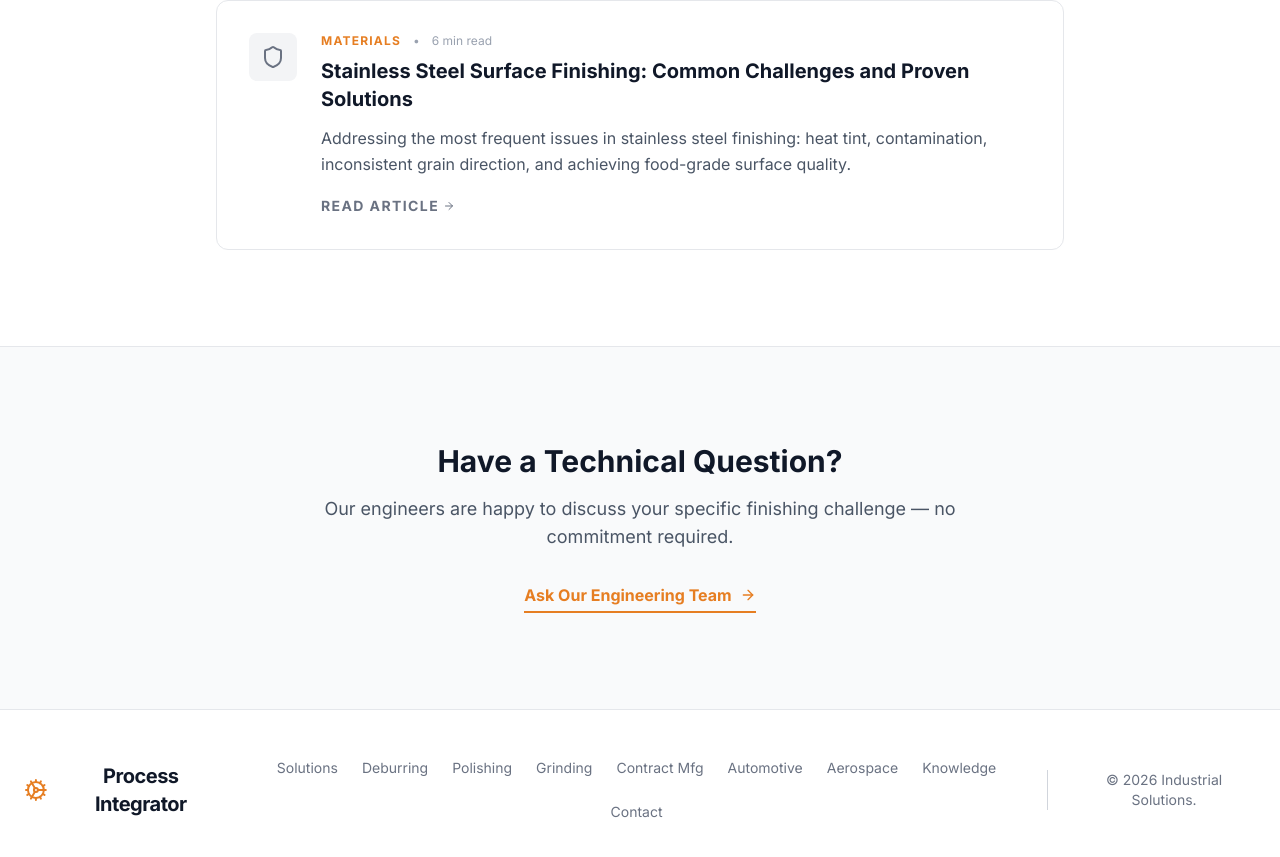
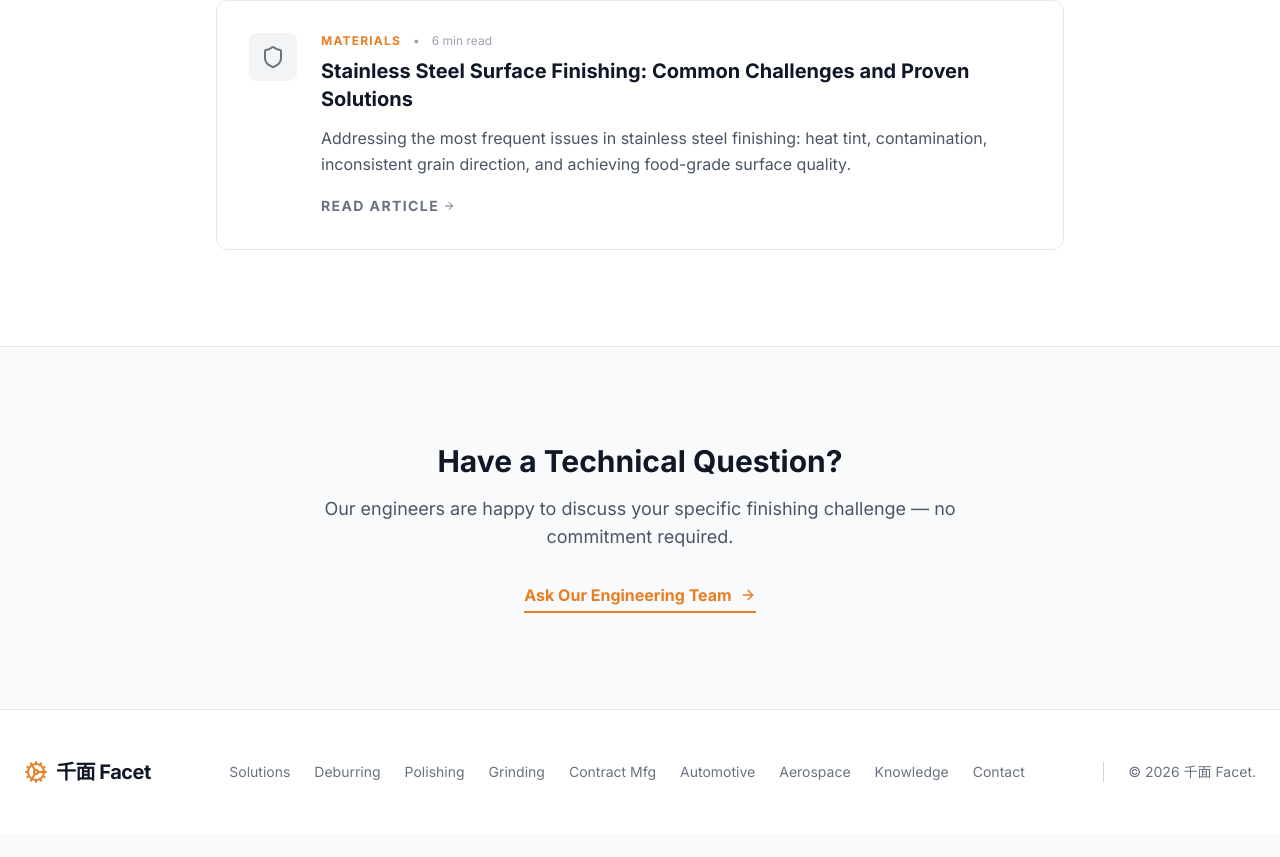
Before and after one commit to EricFTC/machine-solution, a React (Vite) app: page /knowledge in a window 1280 px wide. Shown: the part 1699-2556 px from the top of the page. After the commit the page ends 2533 px from the top, so only its background shows below. Built offline with nearby package versions, Linux system fonts and the light colour scheme.

Commit message:
feat: rebrand Integrator → 千面 Facet

```diff
--- a/index.html
+++ b/index.html
@@ -5,21 +5,21 @@
     <meta name="viewport" content="width=device-width, initial-scale=1.0" />
 
     <!-- Primary Meta Tags -->
-    <title>Integrator — Metal Surface Finishing | Deburring, Polishing & Grinding Services</title>
+    <title>千面 Facet — Metal Surface Finishing | Deburring, Polishing & Grinding Services</title>
     <meta name="description" content="Professional metal surface finishing services: deburring, polishing, grinding, and brush finishing. Process-first approach from sample testing to production. Engineering review within 24 hours." />
     <meta name="keywords" content="metal deburring service, metal polishing service, metal grinding service, surface finishing China, brush finishing, mirror polishing, edge radiusing, metal finishing supplier" />
     <link rel="canonical" href="https://animated-vacherin-dc0614.netlify.app/" />
 
     <!-- Open Graph -->
-    <meta property="og:title" content="Integrator — Metal Surface Finishing Services" />
+    <meta property="og:title" content="千面 Facet — Metal Surface Finishing Services" />
     <meta property="og:description" content="Professional metal surface finishing: deburring, polishing, grinding, and brush finishing. Process-first approach from sample testing to production." />
     <meta property="og:type" content="website" />
     <meta property="og:url" content="https://animated-vacherin-dc0614.netlify.app/" />
-    <meta property="og:site_name" content="Integrator" />
+    <meta property="og:site_name" content="千面 Facet" />
 
     <!-- Twitter Card -->
     <meta name="twitter:card" content="summary_large_image" />
-    <meta name="twitter:title" content="Integrator — Metal Surface Finishing Services" />
+    <meta name="twitter:title" content="千面 Facet — Metal Surface Finishing Services" />
     <meta name="twitter:description" content="Professional metal surface finishing: deburring, polishing, grinding, and brush finishing. Process-first approach from sample testing to production." />
 
     <!-- Schema.org Structured Data -->
@@ -27,7 +27,7 @@
     {
       "@context": "https://schema.org",
       "@type": "LocalBusiness",
-      "name": "Integrator",
+      "name": "千面 Facet",
       "description": "Professional metal surface finishing services including deburring, polishing, grinding, and brush finishing. Process-first approach from sample testing to production.",
       "url": "https://animated-vacherin-dc0614.netlify.app",
       "telephone": "+8615818314898",
--- a/src/components/SEO.tsx
+++ b/src/components/SEO.tsx
@@ -10,7 +10,7 @@ interface SEOProps {
 const SITE_URL = 'https://animated-vacherin-dc0614.netlify.app';
 
 export default function SEO({ title, description, canonical, keywords }: SEOProps) {
-  const fullTitle = `${title} | Integrator — Metal Surface Finishing`;
+  const fullTitle = `${title} | 千面 Facet — Metal Surface Finishing`;
   const url = canonical ? `${SITE_URL}${canonical}` : SITE_URL;
 
   return (
@@ -25,7 +25,7 @@ export default function SEO({ title, description, canonical, keywords }: SEOProp
       <meta property="og:description" content={description} />
       <meta property="og:type" content="website" />
       <meta property="og:url" content={url} />
-      <meta property="og:site_name" content="Integrator" />
+      <meta property="og:site_name" content="千面 Facet" />
 
       {/* Twitter Card */}
       <meta name="twitter:card" content="summary_large_image" />
--- a/src/layouts/MainLayout.tsx
+++ b/src/layouts/MainLayout.tsx
@@ -61,7 +61,7 @@ export default function MainLayout() {
         <div className="max-w-7xl mx-auto px-6 flex justify-between items-center">
           <Link to="/" className="flex items-center gap-2 font-bold text-gray-900 text-2xl tracking-tight">
             <Cog className="w-8 h-8 text-accent-orange" />
-            Integrator<span className="text-accent-orange">.</span>
+            千面 Facet<span className="text-accent-orange">.</span>
           </Link>
 
           {/* Desktop nav */}
@@ -108,7 +108,7 @@ export default function MainLayout() {
         <div className="max-w-7xl mx-auto px-6 flex flex-col md:flex-row justify-between items-center gap-4">
           <div className="flex items-center gap-2 font-bold text-gray-900 text-xl tracking-tight">
             <Cog className="w-6 h-6 text-accent-orange" />
-            Process Integrator
+            千面 Facet
           </div>
           <div className="flex flex-wrap gap-6 text-sm justify-center">
             <Link to="/solutions" className="hover:text-gray-900">Solutions</Link>
@@ -121,7 +121,7 @@ export default function MainLayout() {
             <Link to="/knowledge" className="hover:text-gray-900">Knowledge</Link>
             <Link to="/contact" className="hover:text-gray-900">Contact</Link>
           </div>
-          <p className="text-sm md:border-l md:border-gray-300 md:pl-6">&copy; {new Date().getFullYear()} Industrial Solutions.</p>
+          <p className="text-sm md:border-l md:border-gray-300 md:pl-6">&copy; {new Date().getFullYear()} 千面 Facet.</p>
         </div>
       </footer>
 
```
